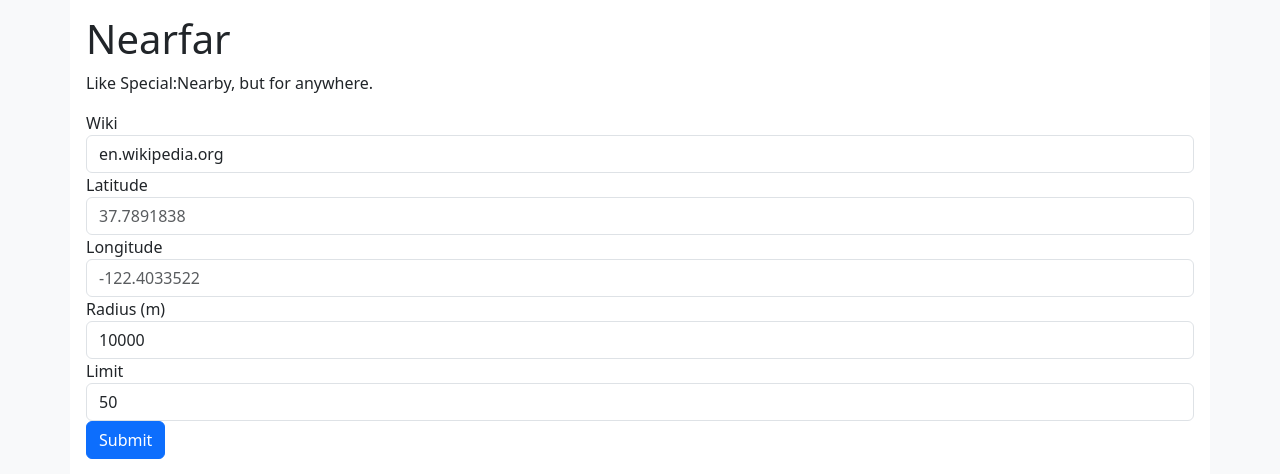
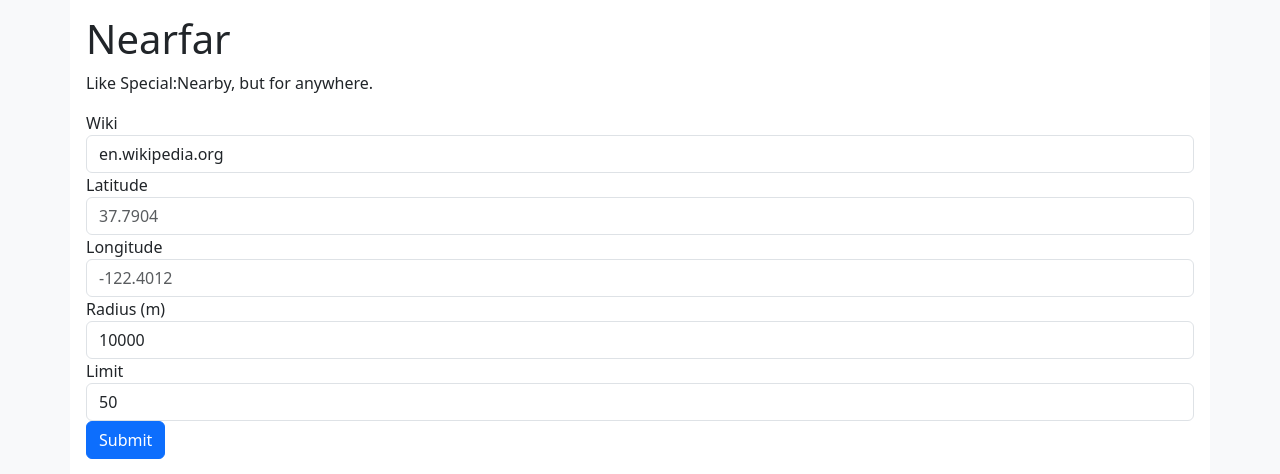
Before and after one commit to AntiCompositeNumber/anticompositetools, a Python web app: template src/templates/nearfar_form.html in a window 1280 px wide. Shown: the part 73-547 px from the top of the page. Run offline with Jinja, Linux system fonts and the light colour scheme; the template is opened without the code that fills it, so the values that code supplies are empty; some libraries are stand-ins or nearby versions.

Commit message:
nearfar: Update WMF headquarters location
per https://www.openstreetmap.org/node/5322565871

```diff
--- a/src/templates/nearfar_form.html
+++ b/src/templates/nearfar_form.html
@@ -26,11 +26,11 @@
     </div>
     <div class="form-group">
         <label for="lat">Latitude</label>
-        <input class="form-control" id="lat" placeholder="37.7891838" name="lat" required>
+        <input class="form-control" id="lat" placeholder="37.7904" name="lat" required>
     </div>
     <div class="form-group">
         <label for="lat">Longitude</label>
-        <input class="form-control" id="lon" placeholder="-122.4033522" name="lon" required>
+        <input class="form-control" id="lon" placeholder="-122.4012" name="lon" required>
     </div>
     <div class="form-group">
         <label for="radius">Radius (m)</label>
```
